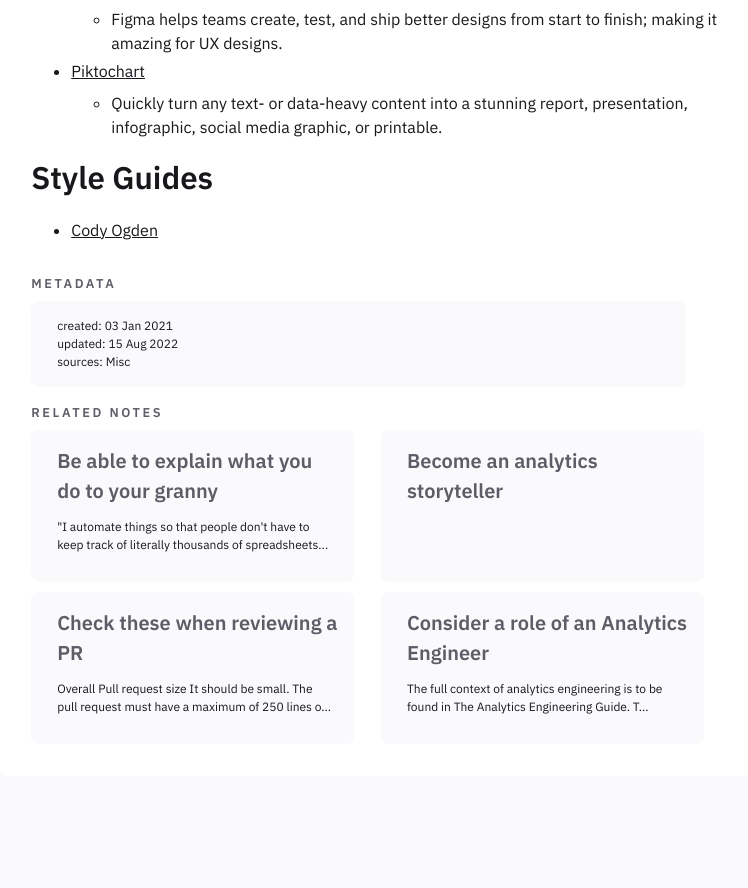
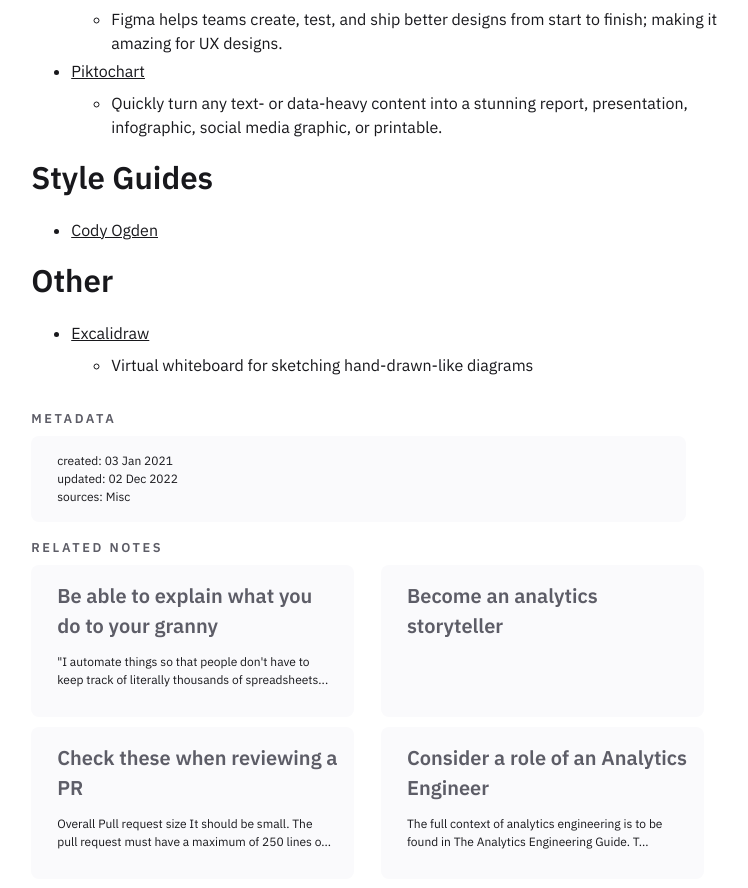
Before and after one commit to one-data-cookie/one-data-cookie.github.io, a Jekyll site: the page built from _notes/data-vis/Master tools for designing.md, in a window 1280 px wide and 900 px high, scrolled down 4675 px. Shown: the top 888 px of the window, without its empty margins (264-1012 px from the left). Built offline with Jekyll 4.4.1, drawn with Linux system fonts in a browser that asks for light colours; before the commit the page ends 5507 px from its top, so only the background shows below that.

Commit message:
sync notes and files as of 2022/12/02 19:11:55 UTC

```diff
--- a/_notes/data-vis/Master tools for designing.md
+++ b/_notes/data-vis/Master tools for designing.md
@@ -5,7 +5,7 @@
 tags: [tools, design]
 season: summer
 created: 03 Jan 2021
-updated: 15 Aug 2022
+updated: 02 Dec 2022
 sources: Misc
 ---
 
@@ -144,3 +144,7 @@
 
 ## Style Guides
 * [Cody Ogden](https://style.codyogden.com/)
+
+## Other
+* [Excalidraw](https://excalidraw.com/)
+	* Virtual whiteboard for sketching hand-drawn-like diagrams
```
Also changed, not shown: _notes/data-coding/Learn Git.md (+10 -1 lines).
